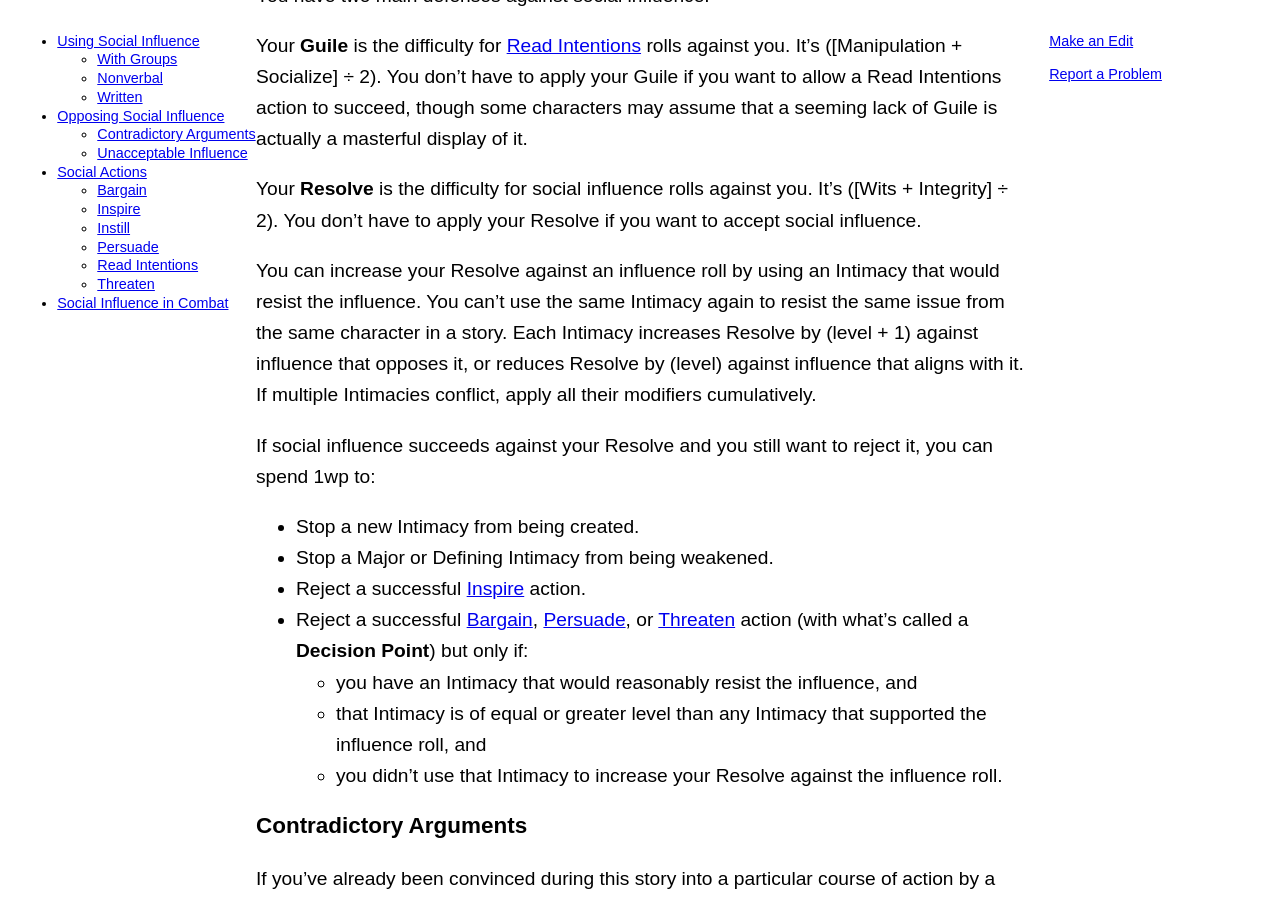
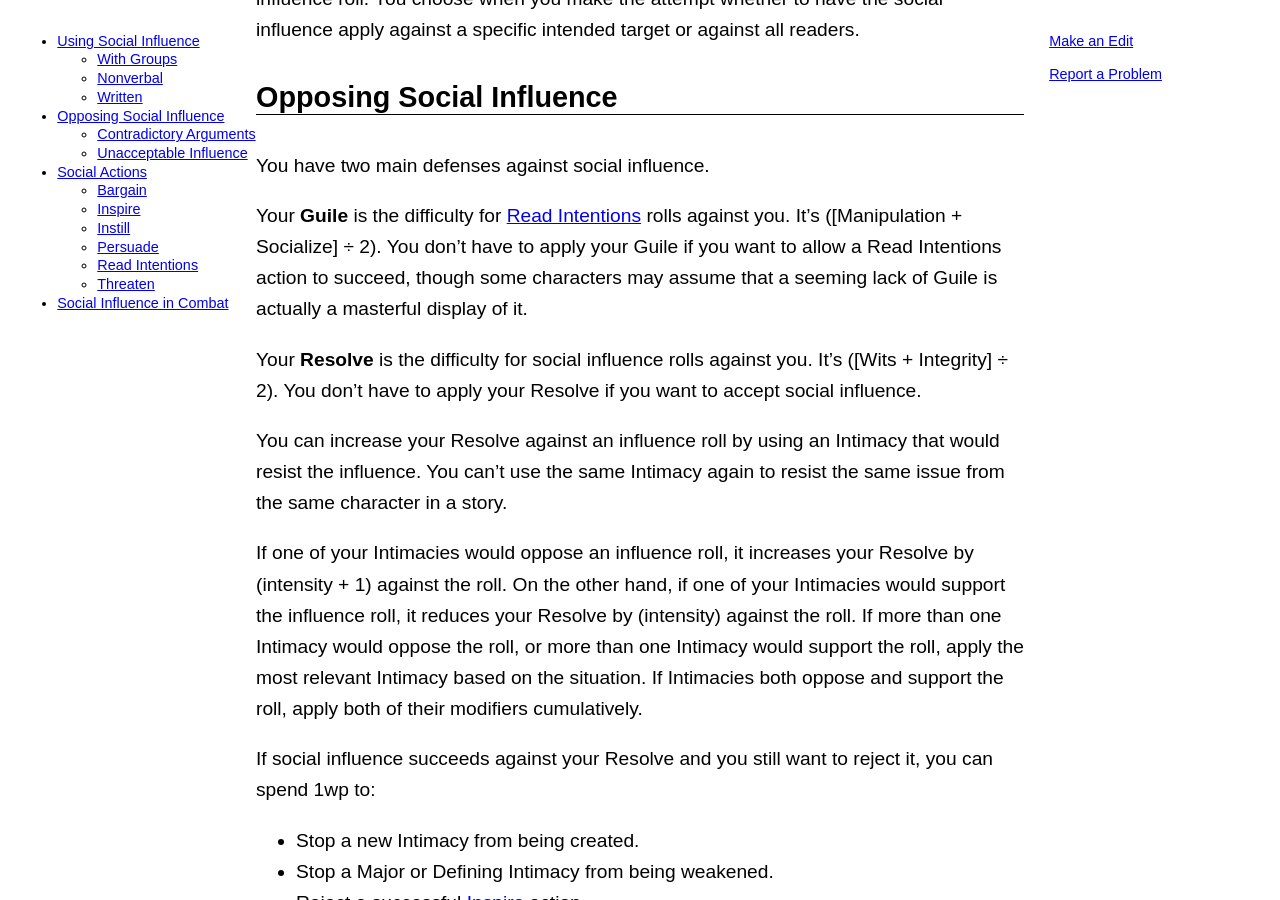
Before and after one commit to lost-egg/lost-egg.github.io, a Jekyll site: the page built from social-influence.md, in a window 1280 px wide and 900 px high, scrolled down 1486 px. Built offline with Jekyll 4.4.1, drawn with Linux system fonts in a browser that asks for light colours; some of the changed text lies outside the part shown.

Commit message:
Adjust Intimacy formatting

```diff
--- a/social-influence.md
+++ b/social-influence.md
@@ -7,7 +7,15 @@ title: Social Influence
 
 Social influence revolves around discovering, building, or weakening Intimacies in others in order to convince them to do what you want them to do. Unlike combat, social influence usually isn't resolved using strict ordering or timing. If there's a question about who should go first, it's the winner of an opposed (Wits + Socialize) roll.
 
-**Intimacies** come in three levels, each of which has a number associated with it: Minor (1), Major (2), and Defining (3). **Minor Intimacies** are relationships or beliefs that are notable and affect some part of a character's life, but don't hold any sway over the rest of it. **Major Intimacies** are relationships or beliefs that affect all of a character's life in some way. **Defining Intimacies** are relationships or beliefs that affect all of a character's life in a major way and have an overriding influence on the character's behavior.
+**Intimacies** come in three levels or **intensities**, each of which has a number associated with it: Minor (1), Major (2), and Defining (3).
+
+**Minor Intimacies** are relationships or beliefs that are notable and affect some part of a character's life, but don't hold any sway over the rest of it.
+
+**Major Intimacies** are relationships or beliefs that affect all of a character's life in some way.
+
+**Defining Intimacies** are relationships or beliefs that affect all of a character's life in a major way and have an overriding influence on the character's behavior.
+
+An Intimacy is a **Tie**
 
 ## Using Social Influence
 
@@ -39,7 +47,9 @@ Your **Guile** is the difficulty for [Read Intentions](#read-intentions) rolls a
 {:#resolve}
 Your **Resolve** is the difficulty for social influence rolls against you. It's ([Wits + Integrity] ÷ 2). You don't have to apply your Resolve if you want to accept social influence.
 
-You can increase your Resolve against an influence roll by using an Intimacy that would resist the influence. You can't use the same Intimacy again to resist the same issue from the same character in a story. Each Intimacy increases Resolve by (level + 1) against influence that opposes it, or reduces Resolve by (level) against influence that aligns with it. If multiple Intimacies conflict, apply all their modifiers cumulatively.
+You can increase your Resolve against an influence roll by using an Intimacy that would resist the influence. You can't use the same Intimacy again to resist the same issue from the same character in a story.
+
+If one of your Intimacies would oppose an influence roll, it increases your Resolve by (intensity + 1) against the roll. On the other hand, if one of your Intimacies would support the influence roll, it reduces your Resolve by (intensity) against the roll. If more than one Intimacy would oppose the roll, or more than one Intimacy would support the roll, apply the most relevant Intimacy based on the situation. If Intimacies both oppose and support the roll, apply both of their modifiers cumulatively.
 
 If social influence succeeds against your Resolve and you still want to reject it, you can spend 1wp to:
 
```
